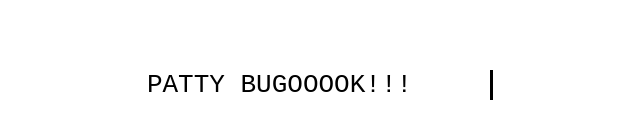
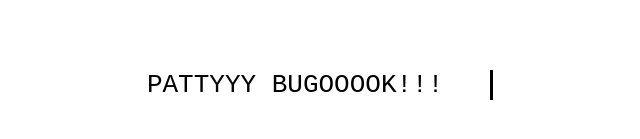
Before and after one commit to klaa4yd09/hi, a plain HTML site: page index.html in a window 1280 px wide. Shown: the part 323-462 px from the top of the page, without its empty margins (320-960 px from the left). Drawn offline with Linux system fonts and the light colour scheme.

Commit message:
Update index.html

```diff
--- a/index.html
+++ b/index.html
@@ -9,7 +9,7 @@
 <body>
     <div class="wrapper">
         <div class="typing-demo">
-          PATTY BUGOOOOK!!!
+          PATTYYY BUGOOOOK!!!
         </div>
     </div>
 
```
